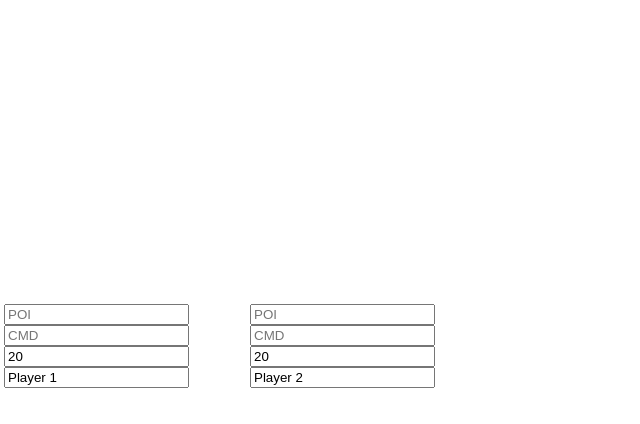
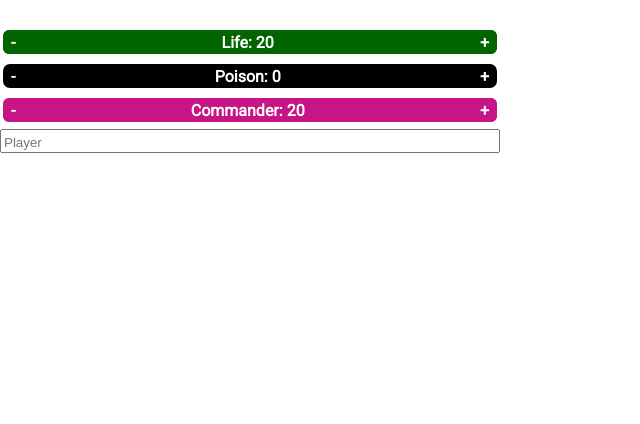
Before and after one commit to markotronojp/obs_widgets, a website: page life.html in a window 1280 px wide. Shown: the whole page, without its empty margins (0-640 px from the left). Drawn offline with Linux system fonts and the light colour scheme.

Commit message:
#7 Updated dice and life widgets

```diff
--- a/css/common/widget.css
+++ b/css/common/widget.css
@@ -12,4 +12,5 @@ body {
 
 div {
   user-select: none;
+  box-sizing: border-box;
 }
--- a/css/dice/d6.css
+++ b/css/dice/d6.css
@@ -9,6 +9,7 @@
   align-items: center;
   justify-content: center;
   cursor: pointer;
+  box-sizing: content-box !important;
 }
 
 .d6 .row {
--- a/css/life/life.css
+++ b/css/life/life.css
@@ -1,25 +1,3 @@
 #life {
   width: 500px;
-  background-color: transparent;
-  display: flex;
-  flex-direction: column;
-  justify-content: center;
-  align-items: center;
 }
-
-#life .display {
-  width: 100%;
-  height: 300px;
-  display: grid;
-  grid-template-columns: repeat(2, 1fr);
-  padding: var(--half-pad);
-  box-sizing: border-box;
-}
-
-#life .control {
-  width: 100%;
-  display: grid;
-  grid-template-columns: repeat(2, 1fr);
-  padding: var(--half-pad);
-  box-sizing: border-box;
-}
--- /dev/null
+++ b/css/life/lifeBar.css
@@ -0,0 +1,59 @@
+.lifeBar {
+  display: flex;
+  flex-direction: column;
+  gap: var(--half-pad);
+}
+
+.lifeBar .nickname {
+  width: 100%;
+  color: #fff;
+  padding-top: var(--half-pad);
+}
+
+.lifeBar .nicknameInput {
+  padding-top: var(--half-pad);
+}
+
+.lifeBar .bar {
+  width: 100%;
+  height: 30px;
+  border: 3px solid #fff;
+  border-radius: var(--border-radius);
+  position: relative;
+  display: flex;
+  align-items: center;
+  justify-content: space-between;
+  background-color: #000;
+}
+
+.lifeBar .bar .label {
+  z-index: 2;
+  color: #fff;
+}
+
+.lifeBar .bar .ctrl {
+  z-index: 2;
+  padding: var(--pad);
+  color: #fff;
+  cursor: pointer;
+}
+
+.lifeBar .bar .background {
+  border-radius: 6px;
+  position: absolute;
+  width: 100%;
+  height: 100%;
+  z-index: 1;
+}
+
+.lifeBar .life .background {
+  background-color: #006400;
+}
+
+.lifeBar .poison .background {
+  background-color: #4b0082;
+}
+
+.lifeBar .commander .background {
+  background-color: #c71585;
+}
--- a/js/life/life.js
+++ b/js/life/life.js
@@ -1,95 +1,11 @@
-import { Player } from './ui/player.js';
-import { Controller } from './ui/controller.js';
-
-class Life {
-  constructor($container) {
-    this.p1 = new Player({});
-    this.p2 = new Player({});
-    this.p1Ctrl = new Controller({
-      onPoisonChange: this.onP1PoisonChange.bind(this),
-      onCommanderChange: this.onP1CommanderChange.bind(this),
-      onLifeTotalChange: this.onP1LifeTotalChange.bind(this),
-      onNicknameChange: this.onP1NicknameChange.bind(this),
-    });
-    this.p2Ctrl = new Controller({
-      onPoisonChange: this.onP2PoisonChange.bind(this),
-      onCommanderChange: this.onP2CommanderChange.bind(this),
-      onLifeTotalChange: this.onP2LifeTotalChange.bind(this),
-      onNicknameChange: this.onP2NicknameChange.bind(this),
-    });
-
-    $('.display', $container).append([
-      this.p1.getDom(),
-      this.p2.getDom(),
-    ]);
-    $('.control', $container).append([
-      this.p1Ctrl.getDom(),
-      this.p2Ctrl.getDom(),
-    ]);
-
-    this.p1Ctrl.lifeTotal.setVal(20);
-    this.p2Ctrl.lifeTotal.setVal(20);
-    this.p1Ctrl.nickname.setVal('Player 1');
-    this.p2Ctrl.nickname.setVal('Player 2');
-  }
-
-  onP1PoisonChange() {
-    this.p1.setPoison(
-      this.p1Ctrl.poison.getVal(),
-    );
-  }
-
-  onP1CommanderChange() {
-    this.p1.setCommander(
-      this.p1Ctrl.commander.getVal(),
-    );
-  }
-
-  onP1LifeTotalChange() {
-    this.p1.setLifeTotal(
-      this.p1Ctrl.lifeTotal.getVal(),
-    );
-  }
-
-  onP1NicknameChange() {
-    this.p1.setNickname(
-      this.p1Ctrl.nickname.getVal(),
-    );
-  }
-
-  onP2PoisonChange() {
-    this.p2.setPoison(
-      this.p2Ctrl.poison.getVal(),
-    );
-  }
-
-  onP2CommanderChange() {
-    this.p2.setCommander(
-      this.p2Ctrl.commander.getVal(),
-    );
-  }
-
-  onP2LifeTotalChange() {
-    this.p2.setLifeTotal(
-      this.p2Ctrl.lifeTotal.getVal(),
-    );
-  }
-
-  onP2NicknameChange() {
-    this.p2.setNickname(
-      this.p2Ctrl.nickname.getVal(),
-    );
-  }
-
-  run() {
-    /* Temporary */
-    this.isRunning = true;
-  }
-}
+import { LifeBar } from './ui/lifeBar.js';
 
 function init($container) {
-  const life = new Life($container);
-  life.run();
+  $container.append(
+    [
+      new LifeBar({}).getDom(),
+    ],
+  );
 }
 
 export default {
--- /dev/null
+++ b/js/life/ui/lifeBar.js
@@ -0,0 +1,178 @@
+import { Component } from '../../common/ui/component.js';
+
+const config = {
+  template: `
+    <div class='lifeBar'>
+      <div class='nickname'>Player</div>
+      <div class='life bar'>
+        <div class='minus ctrl'>-</div>
+        <div class='label'>Life</div>
+        <div class='background'></div>
+        <div class='plus ctrl'>+</div>
+      </div>
+      <div class='poison bar'>
+        <div class='minus ctrl'>-</div>
+        <div class='label'>Poison</div>
+        <div class='background'></div>
+        <div class='plus ctrl'>+</div>
+      </div>
+      <div class='commander bar'>
+        <div class='minus ctrl'>-</div>
+        <div class='label'>Commander</div>
+        <div class='background'></div>
+        <div class='plus ctrl'>+</div>
+      </div>
+      <input type='text' class='nicknameInput' placeholder='Player'>
+    </div>
+  `,
+  default: {
+    life: 20,
+    commander: 20,
+    poison: 0,
+    maxPoison: 10,
+    maxLife: 20,
+    maxCommander: 20,
+    playerName: 'Player',
+  },
+};
+
+export class LifeBar extends Component {
+  constructor({
+    width,
+    name,
+  }) {
+    super({ width, name, $dom: $(config.template) });
+    this.life = config.default.life;
+    this.commander = config.default.commander;
+    this.poison = config.default.poison;
+
+    this.setLifeLabel();
+    this.setPoisonLabel();
+    this.setCommanderLabel();
+
+    this.setLifeWidth();
+    this.setPoisonWidth();
+    this.setCommanderWidth();
+
+    $('.life .plus', this.$dom).on('click', this.onAddLifeClick.bind(this));
+    $('.life .minus', this.$dom).on('click', this.onMinusLifeClick.bind(this));
+
+    $('.poison .plus', this.$dom).on('click', this.onAddPoisonClick.bind(this));
+    $('.poison .minus', this.$dom).on('click', this.onMinusPoisonClick.bind(this));
+
+    $('.commander .plus', this.$dom).on('click', this.onAddCommanderClick.bind(this));
+    $('.commander .minus', this.$dom).on('click', this.onMinusCommanderClick.bind(this));
+
+    $('.nicknameInput', this.$dom).on('input change', this.onChangeNicknameInput.bind(this));
+  }
+
+  onChangeNicknameInput() {
+    if (!$('.nicknameInput', this.$dom).val()) {
+      $('.nickname', this.$dom).text(config.default.playerName);
+      return;
+    }
+
+    $('.nickname', this.$dom).text($('.nicknameInput', this.$dom).val());
+  }
+
+  onAddLifeClick() {
+    this.addLife();
+    this.setLifeLabel();
+    this.setLifeWidth();
+  }
+
+  onMinusLifeClick() {
+    this.minusLife();
+    this.setLifeLabel();
+    this.setLifeWidth();
+  }
+
+  onAddPoisonClick() {
+    this.addPoison();
+    this.setPoisonLabel();
+    this.setPoisonWidth();
+  }
+
+  onMinusPoisonClick() {
+    this.minusPoison();
+    this.setPoisonLabel();
+    this.setPoisonWidth();
+  }
+
+  onAddCommanderClick() {
+    this.addCommander();
+    this.setCommanderLabel();
+    this.setCommanderWidth();
+  }
+
+  onMinusCommanderClick() {
+    this.minusCommander();
+    this.setCommanderLabel();
+    this.setCommanderWidth();
+  }
+
+  addLife() {
+    this.life += 1;
+  }
+
+  addPoison() {
+    this.poison += 1;
+  }
+
+  addCommander() {
+    this.commander += 1;
+  }
+
+  minusLife() {
+    this.life -= 1;
+  }
+
+  minusPoison() {
+    this.poison -= 1;
+  }
+
+  minusCommander() {
+    this.commander -= 1;
+  }
+
+  setLifeLabel() {
+    $('.life .label', this.$dom).text(`Life: ${this.life}`);
+  }
+
+  setPoisonLabel() {
+    $('.poison .label', this.$dom).text(`Poison: ${this.poison}`);
+  }
+
+  setCommanderLabel() {
+    $('.commander .label', this.$dom).text(`Commander: ${this.commander}`);
+  }
+
+  setLifeWidth() {
+    let width = 100 * (this.life / config.default.maxLife);
+    if (width > 100) width = 100;
+    if (width < 0) width = 0;
+    $('.life .background', this.$dom).css('width', `${width}%`);
+  }
+
+  setPoisonWidth() {
+    let width = 100 * (this.poison / config.default.maxPoison);
+    if (width > 100) width = 100;
+    if (width < 0) width = 0;
+    $('.poison .background', this.$dom).css('width', `${width}%`);
+  }
+
+  setCommanderWidth() {
+    let width = 100 * (this.commander / config.default.maxCommander);
+    if (width > 100) width = 100;
+    if (width < 0) width = 0;
+    $('.commander .background', this.$dom).css('width', `${width}%`);
+  }
+}
+
+function createInstance(args) {
+  return new LifeBar(args);
+}
+
+export default {
+  createInstance,
+};
--- a/life.html
+++ b/life.html
@@ -11,6 +11,7 @@
         <link rel='stylesheet' type='text/css' href='css/common/widget.css'>
         <link rel='stylesheet' type='text/css' href='css/life/controller.css'>
         <link rel='stylesheet' type='text/css' href='css/life/life.css'>
+        <link rel='stylesheet' type='text/css' href='css/life/lifeBar.css'>
         <link rel='stylesheet' type='text/css' href='css/life/player.css'>
 
         <!-- JavaScript Libraries -->
@@ -24,8 +25,6 @@
     </head>
     <body>
         <div id='life'>
-            <div class='display'></div>
-            <div class='control'></div>
         </div>
     </body>
 </html>
```
